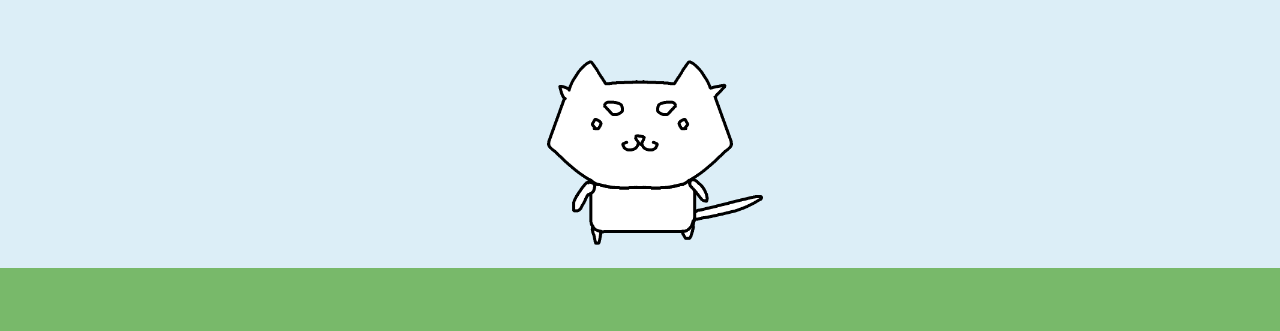
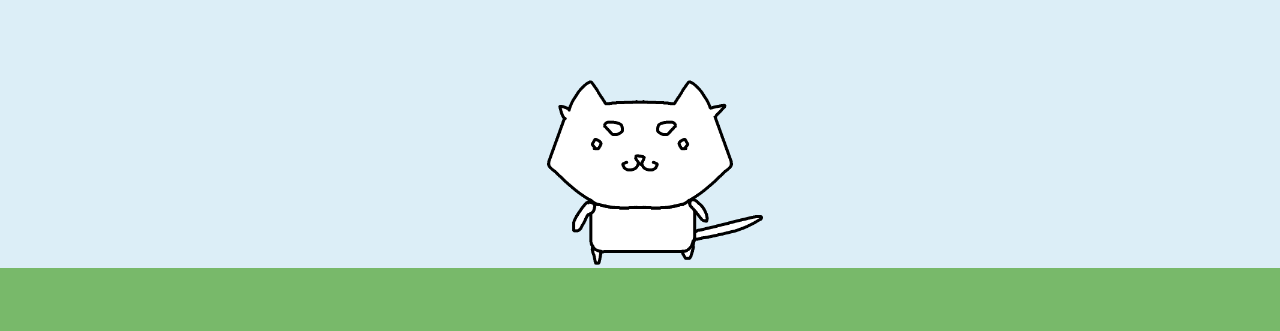
Before and after one commit to nukouuu/2d-character-game, a plain HTML site: page index.html in a window 1280 px wide. Shown: the part 432-763 px from the top of the page. Drawn offline with Linux system fonts and the light colour scheme.

Commit message:
Increase feetOffset from 40 to 60

```diff
--- a/index.html
+++ b/index.html
@@ -121,7 +121,7 @@ scheduleBlink();
 const character = document.getElementById("character");
 
 const groundHeight = 100;
-const feetOffset = 40;
+const feetOffset = 60;
 const gravity = 0.5;
 
 let velocityY = 0;
```
